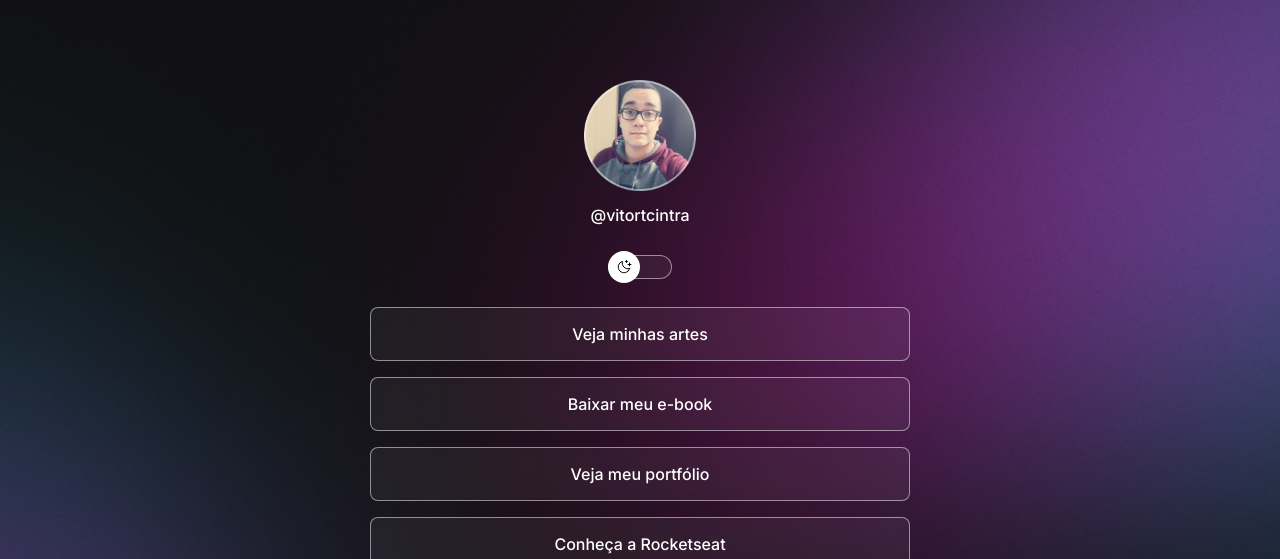
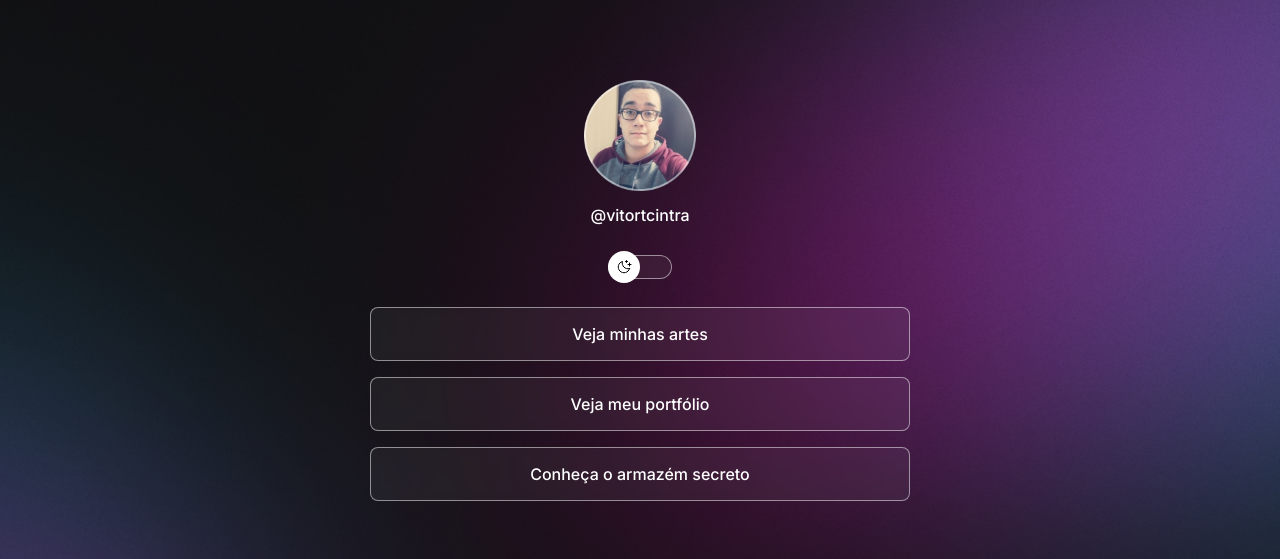
Before and after one commit to vtcintra/rockeatseat_discover, a plain HTML site: page index.html in a window 1280 px wide. Shown: the top 559 px of the page. Drawn offline with nearby package versions, Linux system fonts and the light colour scheme.

Commit message:
change buttons and links

```diff
--- a/index.html
+++ b/index.html
@@ -30,18 +30,14 @@
         </li>
 
         <li>
-          <a href="#">Baixar meu e-book</a>
-        </li>
-
-        <li>
           <a href="https://github.com/vtcintra" target="_blank"
             >Veja meu portfólio</a
           >
         </li>
 
         <li>
-          <a href="https://rocketseat.com.br/explorer" target="_blank"
-            >Conheça a Rocketseat</a
+          <a href="https://www.youtube.com/@OARMAZEMSECRETO" target="_blank"
+            >Conheça o armazém secreto</a
           >
         </li>
       </ul>
@@ -54,7 +50,7 @@
           <ion-icon name="logo-instagram"></ion-icon>
         </a>
 
-        <a href="https://www.youtube.com/hypenerds" target="_blank">
+        <a href="https://www.youtube.com/@OARMAZEMSECRETO" target="_blank">
           <ion-icon name="logo-youtube"></ion-icon>
         </a>
 
```
